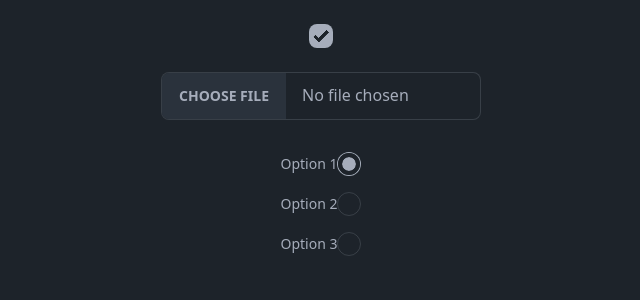
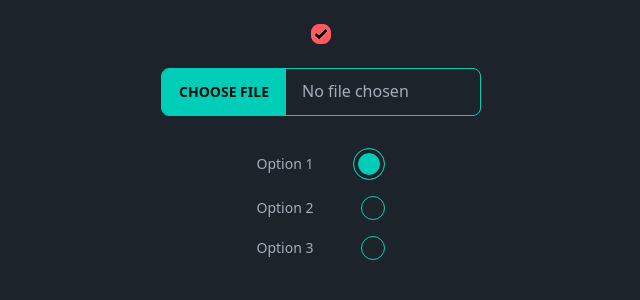
Before and after one commit to thvx/UX-frontend, a React (Vite) app in the folder emprende-conecta-frontend/: page / in a window 1280 px wide. Shown: the top 300 px of the page, without its empty margins (319-959 px from the left). Built offline with nearby package versions, Linux system fonts and the light colour scheme.

Commit message:
fix: corregir agregación de clases en los props

```diff
--- a/emprende-conecta-frontend/src/app/Test/testComponentes.tsx
+++ b/emprende-conecta-frontend/src/app/Test/testComponentes.tsx
@@ -6,15 +6,15 @@ import RadioList from "../../components/Organism/RadioList/RadioList.tsx";
 
 const App: React.FC = () => {
   const radioItems: RadioItem[] = [
-    { name: 'option1', text: 'Option 1', size: 'md', marginRight: '10' },
-    { name: 'option2', text: 'Option 2', size: 'md', marginRight: '10' },
-    { name: 'option3', text: 'Option 3', size: 'md', marginRight: '10' }
+    { name: 'option1', text: 'Option 1', size: 'radio-lg', marginRight: 'mr-10' },
+    { name: 'option2', text: 'Option 2', size: 'radio-md', marginRight: '10' },
+    { name: 'option3', text: 'Option 3', size: 'radio-md', marginRight: '10' }
   ];
 
   return (
     <div className="app-container min-h-screen">
         <div className="flex flex-col items-center gap-6 p-6">
-          <Checkbox size="md" />
+          <Checkbox size="checkbox-sm" checkboxType="checkbox-error" />
           <FileInput />
           <RadioList items={radioItems} />
         </div>
--- a/emprende-conecta-frontend/src/components/Atoms/Input/checkbox/Checkbox.tsx
+++ b/emprende-conecta-frontend/src/components/Atoms/Input/checkbox/Checkbox.tsx
@@ -1,17 +1,17 @@
 import React from 'react';
 
 type CheckBoxProps = {
-  checkboxType?: 'primary' | 'secondary' | 'accent' | 'success' | 'warning' | 'info' | 'error',
+  checkboxType?: 'checkbox-primary' | 'checkbox-secondary' | 'checkbox-accent' | 'checkbox-success' | 'checkbox-warning' | 'checkbox-info' | 'checkbox-error',
     checkedType?: 'defaultChecked' | 'checked',
     isDisabled?: boolean,
-    size: 'xs' | 'sm' | 'md' | 'lg'
+    size: 'checkbox-xs' | 'checkbox-sm' | 'checkbox-md' | 'checkbox-lg'
 };
 
-const Checkbox: React.FC<CheckBoxProps> = ({ checkboxType = 'success', checkedType = 'defaultChecked', isDisabled = false, size }) => {
+const Checkbox: React.FC<CheckBoxProps> = ({ checkboxType = 'checkbox-success', checkedType = 'defaultChecked', isDisabled = false, size }) => {
     const checkBoxProps = {
         [checkedType]: true,
         disabled: isDisabled,
-        className: `checkbox checkbox-${checkboxType} checkbox-${size}`
+        className: `checkbox ${checkboxType} ${size}`
       };
 
       return (
--- a/emprende-conecta-frontend/src/components/Atoms/Input/file/FileInput.tsx
+++ b/emprende-conecta-frontend/src/components/Atoms/Input/file/FileInput.tsx
@@ -1,14 +1,14 @@
 import React from 'react';
 
 type FileInputProps = {
-    fileInputType?: 'primary' | 'secondary' | 'accent' | 'success' | 'warning' | 'info' | 'error',
+    fileInputType?: 'file-input-primary' | 'file-input-secondary' | 'file-input-accent' | 'file-input-success' | 'file-input-warning' | 'file-input-info' | 'file-input-error',
     isDisabled?: boolean,
 };
 
-const FileInput: React.FC<FileInputProps> = ({ fileInputType = 'accent', isDisabled = false }) => {
+const FileInput: React.FC<FileInputProps> = ({ fileInputType = 'file-input-accent', isDisabled = false }) => {
     const fileInputProps = {
         disabled: isDisabled,
-        className: `file-input file-input-bordered file-input-${fileInputType} w-full max-w-xs`
+        className: `file-input file-input-bordered ${fileInputType} w-full max-w-xs`
       };
 
       return (
--- a/emprende-conecta-frontend/src/components/Atoms/Input/radio/Radio.tsx
+++ b/emprende-conecta-frontend/src/components/Atoms/Input/radio/Radio.tsx
@@ -1,29 +1,30 @@
 import React from 'react';
 
 type RadioProps = {
-  radioType?: 'primary' | 'secondary' | 'accent' | 'success' | 'warning' | 'info' | 'error',
+  radioType?: 'radio-primary' | 'radio-secondary' | 'radio-accent' | 'radio-success' | 'radio-warning' | 'radio-info' | 'radio-error',
   isDisabled?: boolean,
   isChecked?: boolean,
-  size: 'xs' | 'sm' | 'md' | 'lg',
+  size: 'radio-xs' | 'radio-sm' | 'radio-md' | 'radio-lg',
   name: string,
   text: string,
   marginRight: string,
   onChange: () => void
 };
 
-const Radio: React.FC<RadioProps> = ({ radioType = 'accent', isDisabled = false, isChecked = true, size, name, text, marginRight, onChange }) => {
+const Radio: React.FC<RadioProps> = ({ radioType = 'radio-accent', isDisabled = false, isChecked = true, size, name, text, marginRight, onChange }) => {
   const radioProps = {
     disabled: isDisabled,
     checked: isChecked,
     name: name,
-    className: `radio radio-${radioType} radio-${size}`,
+    className: `radio ${radioType} ${size}`,
+    // className: 'radio ' + 'radio-' + radioType + 'radio-' + size,
     onChange: onChange
   };
 
   return (
     <div className="form-control">
       <label className="label cursor-pointer">
-        <span className={`label-text mr-${marginRight}`}>{text}</span>
+        <span className={`label-text ${marginRight}`}>{text}</span>
         <input type="radio" {...radioProps} />
       </label>
     </div>
--- a/emprende-conecta-frontend/src/components/Atoms/Input/radio/radioType.ts
+++ b/emprende-conecta-frontend/src/components/Atoms/Input/radio/radioType.ts
@@ -1,6 +1,6 @@
 export type RadioItem = {
   name: string,
   text: string,
-  size: 'xs' | 'sm' | 'md' | 'lg',
+  size: 'radio-xs' | 'radio-sm' | 'radio-md' | 'radio-lg',
   marginRight: string
 };
```
